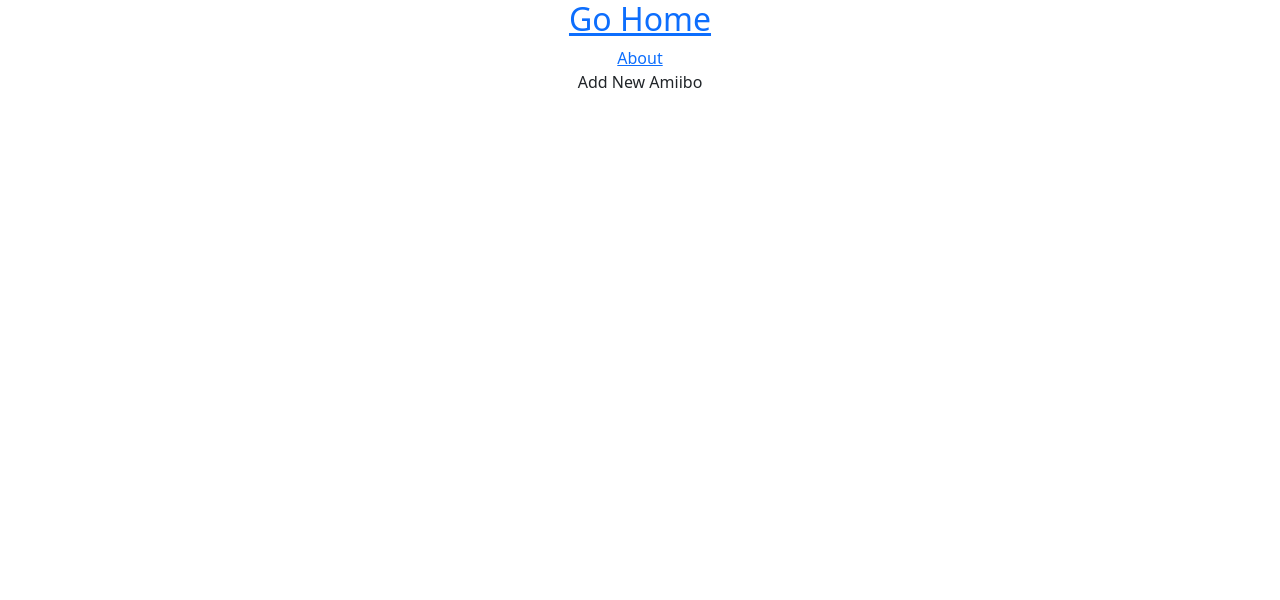
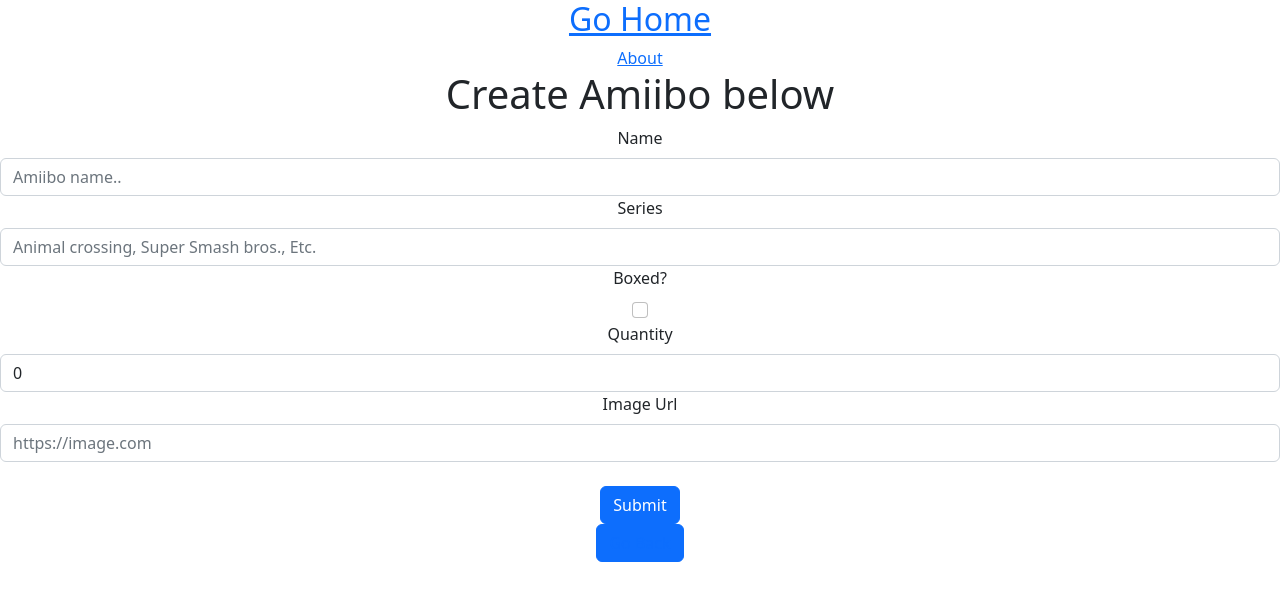
Before and after one commit to Lortiz528/FSPP-App, a React (Create React App) app in the folder front-end/: page /amiibos/new in a window 1280 px wide. Shown: the top 600 px of the page. Built offline with nearby package versions, Linux system fonts and the light colour scheme; no server answers.

Commit message:
new amiibo form

```diff
--- a/front-end/src/Components/New/NewAmiibo.js
+++ b/front-end/src/Components/New/NewAmiibo.js
@@ -1,5 +1,106 @@
+import './new.scss';
+
+import { useState } from 'react';
+import { useNavigate, Link } from 'react-router-dom';
+import axios from 'axios';
+import { Form, Button } from 'react-bootstrap';
+
+const API = process.env.REACT_APP_API_URL;
+
 function NewAmiibo() {
-  return <div>Add New Amiibo</div>;
+  const navigate = useNavigate();
+  const [amiibo, setAmiibo] = useState({
+    name: '',
+    series: '',
+    is_boxed: '',
+    quantity: 0,
+    image: '',
+  });
+
+  const [error, setError] = useState('');
+
+  const handleTextChange = (event) => {
+    setAmiibo({
+      ...amiibo,
+      [event.target.id]: event.target.value,
+    });
+  };
+
+  const handleCheckbox = () => {
+    setAmiibo({ ...amiibo, is_boxed: !amiibo.is_boxed });
+  };
+
+  const handleSubmit = (e) => {
+    e.preventDefault();
+    axios
+      .post(`${API}/amiibos/new`, amiibo)
+      .then(() => navigate('/amiibos'))
+      .catch((err) => setError(err));
+  };
+
+  return (
+    <section>
+      <h1>Create Amiibo below</h1>
+      <Form onSubmit={handleSubmit} className="newForm">
+        <Form.Group>
+          <Form.Label htmlFor="name">Name</Form.Label>
+          <Form.Control
+            id="name"
+            type="text"
+            value={amiibo.name}
+            onChange={handleTextChange}
+            placeholder="Amiibo name.."
+          ></Form.Control>
+        </Form.Group>
+        <Form.Group>
+          <Form.Label htmlFor="series">Series</Form.Label>
+          <Form.Control
+            id="series"
+            type="text"
+            value={amiibo.series}
+            onChange={handleTextChange}
+            placeholder="Animal crossing, Super Smash bros., Etc."
+          ></Form.Control>
+        </Form.Group>
+        <Form.Group>
+          <Form.Label htmlFor="is_boxed">Boxed?</Form.Label>
+          <Form.Check
+            id="is_boxed"
+            type="checkbox"
+            value={amiibo.is_boxed}
+            onChange={handleCheckbox}
+          ></Form.Check>
+        </Form.Group>
+        <Form.Group>
+          <Form.Label htmlFor="quantity">Quantity</Form.Label>
+          <Form.Control
+            id="quantity"
+            type="number"
+            value={amiibo.quantity}
+            onChange={handleTextChange}
+            placeholder="1,2,3,etc..."
+          ></Form.Control>
+        </Form.Group>
+        <Form.Group>
+          <Form.Label htmlFor="image">Image Url</Form.Label>
+          <Form.Control
+            id="image"
+            type="text"
+            value={amiibo.image}
+            onChange={handleTextChange}
+            placeholder="https://image.com"
+          ></Form.Control>
+        </Form.Group>
+        <br />
+        <Button variant="primary" type="submit">
+          Submit
+        </Button>
+      </Form>
+      <Button>
+        <Link to="/amiibos">Go Back</Link>
+      </Button>
+    </section>
+  );
 }
 
 export default NewAmiibo;
--- a/front-end/src/Pages/Index.js
+++ b/front-end/src/Pages/Index.js
@@ -1,8 +1,17 @@
 import Amiibos from '../Components/Index/Amiibos';
+import {Link} from 'react-router-dom'
+import { Button } from 'react-bootstrap';
+
 
 function Index() {
   return (
     <div>
+      <h1>Amiibos Collection</h1>
+      <Button variant="outline-light">
+        <Link to='/amiibos/new'>
+        Create New Amiibo
+        </Link>
+      </Button>
       <Amiibos />
     </div>
   );
```
